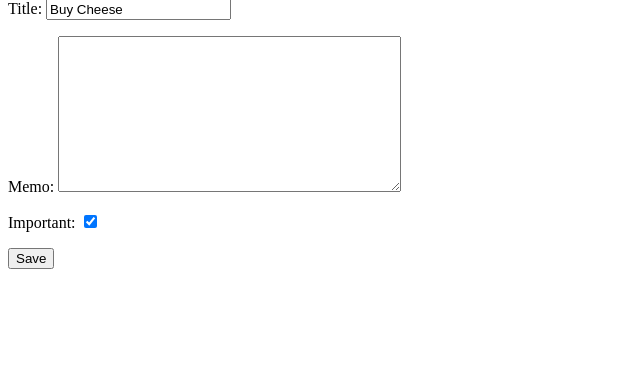
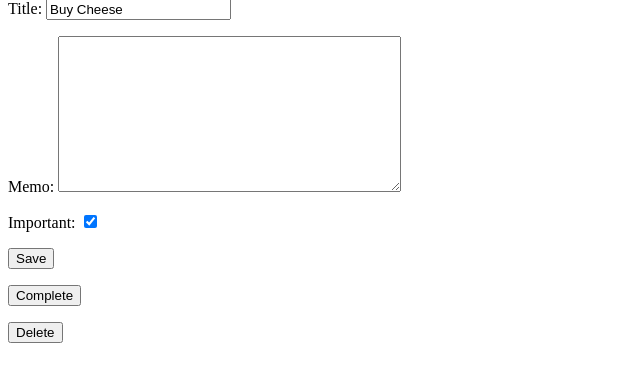
Before and after one commit to surajverma8787/Task_To_Do_Django, a Django app: page /todo/2 in a window 1280 px wide. Shown: the part 134-519 px from the top of the page, without its empty margins (0-640 px from the left). Run offline with Django 4.2, Linux system fonts and the light colour scheme; a user stored in the database is signed in; data comes from the database, SQL or seed files in the repository; both versions use the stored data as it was after the commit.

Commit message:
Complete and Delete Todo Added

```diff
--- a/Task_To_Do/urls.py
+++ b/Task_To_Do/urls.py
@@ -28,6 +28,8 @@ urlpatterns = [
     path('', views.home, name='home'),
     path('current/', views.currenttodos, name='currenttodos'),
     path('create/', views.createtodo, name='createtodo'),
-    path('todo/<int:todo_pk>', views.viewtodo, name='viewtodo')
+    path('todo/<int:todo_pk>', views.viewtodo, name='viewtodo'),
+    path('todo/<int:todo_pk>/complete', views.completetodo, name='completetodo'),
+    path('todo/<int:todo_pk>/delete', views.deletetodo, name='deletetodo')
 
 ]
--- a/todo/templates/todo/viewtodo.html
+++ b/todo/templates/todo/viewtodo.html
@@ -8,4 +8,12 @@
     {{ form.as_p }}
     <button type="submit"> Save</button>
 </form>
+<form method="POST" action="{% url 'completetodo' todo.id %}">
+    {% csrf_token %}
+    <button type="submit"> Complete</button>
+</form>
+<form method="POST" action="{% url 'deletetodo' todo.id %}">
+    {% csrf_token %}
+    <button type="submit">Delete</button>
+</form>
 {% endblock %}
--- a/todo/views.py
+++ b/todo/views.py
@@ -7,6 +7,7 @@ from django.db import IntegrityError
 from django.contrib.auth import login, logout, authenticate
 from .forms import TodoForm
 from .models import Todo
+from django.utils import timezone
 # Create your views here.
 
 
@@ -82,3 +83,19 @@ def viewtodo(req, todo_pk):
             return redirect('currenttodos')
         except ValueError:
             return render(req, 'todo/viewtodo.html', {'todo': todo, 'form': form, 'error': 'Bad data entered'})
+
+
+def completetodo(req, todo_pk):
+    todo = get_object_or_404(Todo, pk=todo_pk, user=req.user)
+    if req.method == 'POST':
+        todo.datecompleted = timezone.now()
+        todo.save()
+        return redirect('currenttodos')
+
+
+def deletetodo(req, todo_pk):
+    todo = get_object_or_404(Todo, pk=todo_pk, user=req.user)
+    if req.method == 'POST':
+        todo.datecompleted = timezone.now()
+        todo.delete()
+        return redirect('currenttodos')
```
Also changed, not shown: db.sqlite3.
